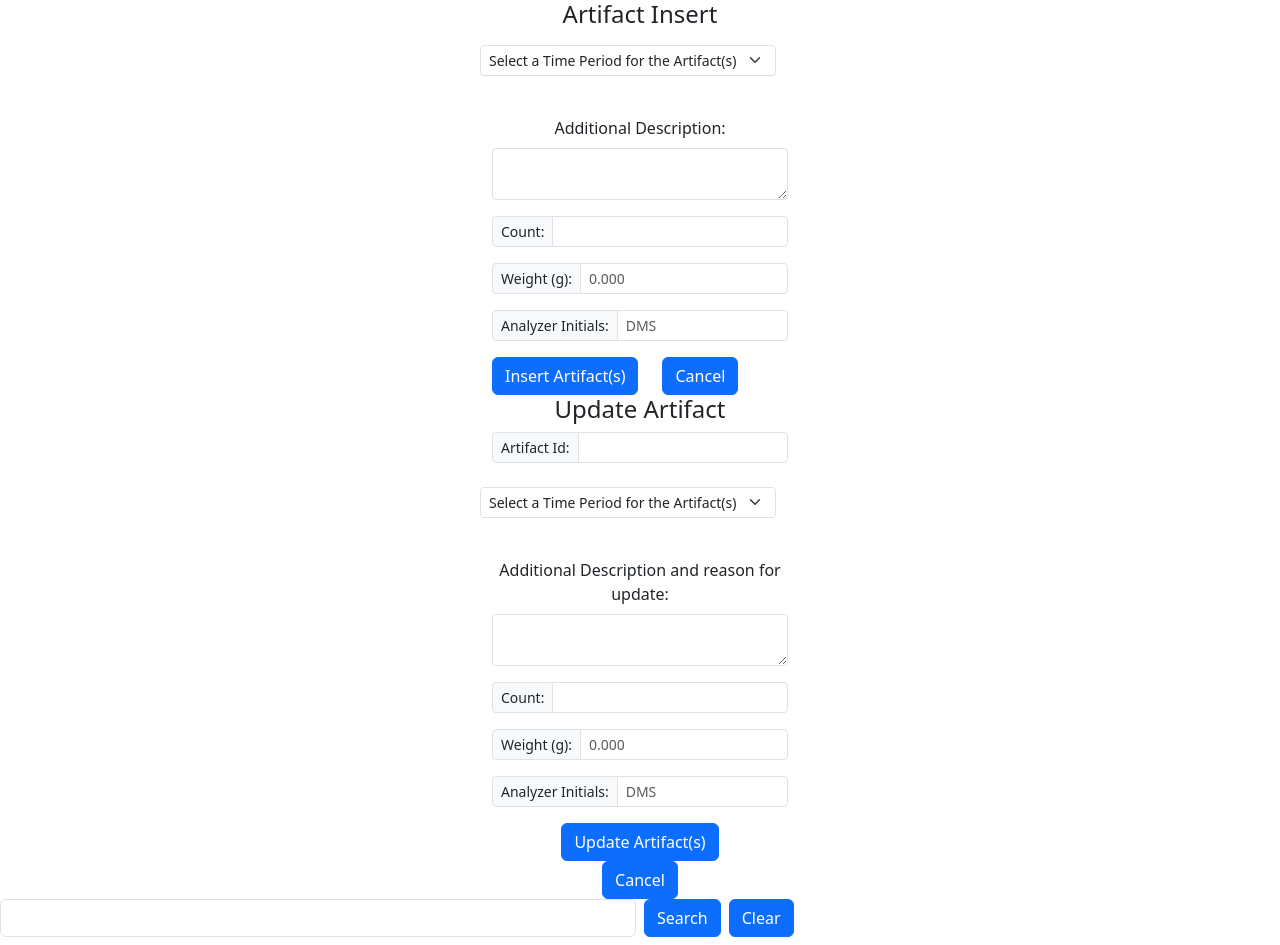
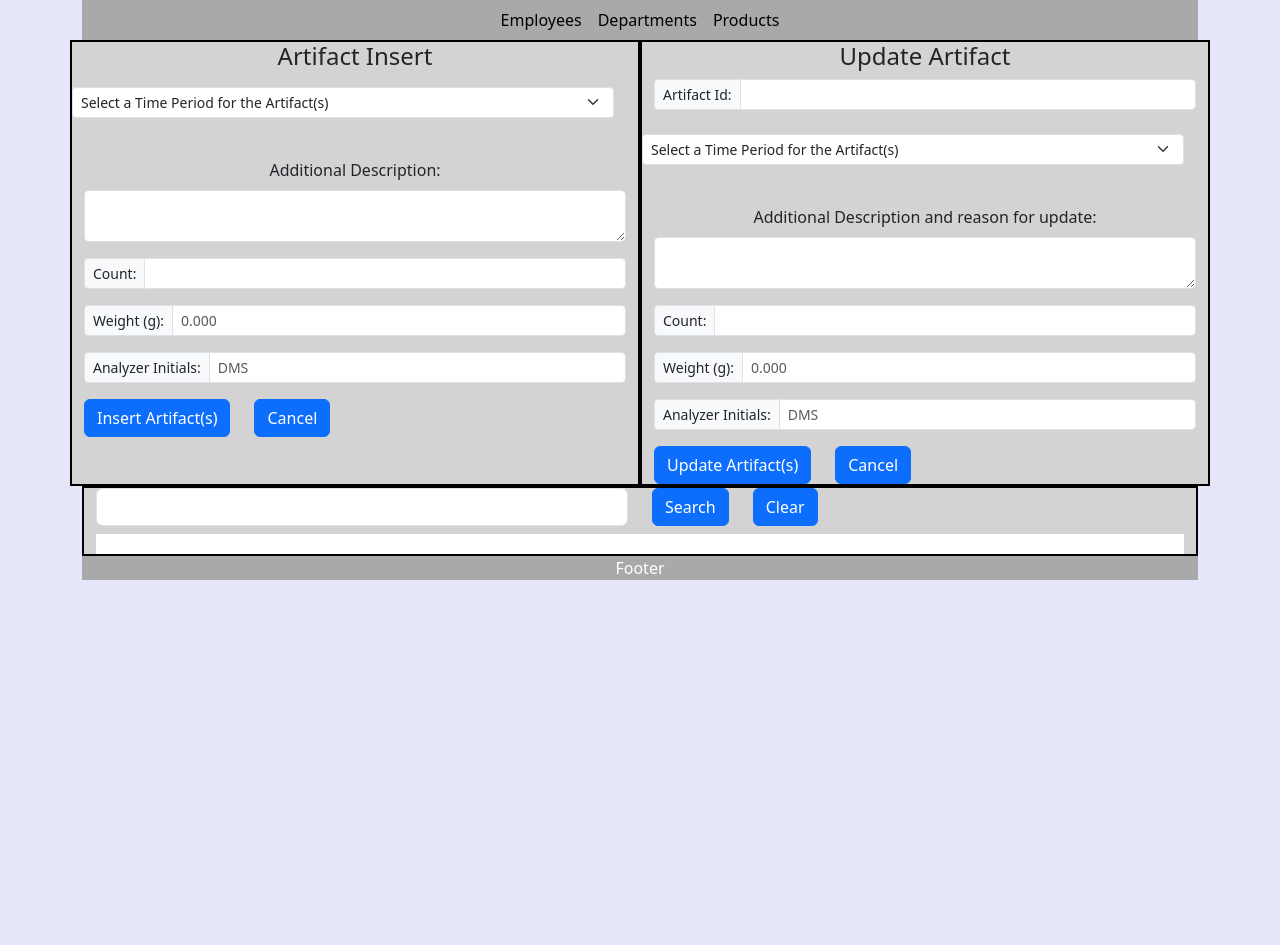
Before and after one commit to dmsorrows/archeology_project, a plain HTML site: page webapp_01/wwwroot/index.html in a window 1280 px wide. After the commit the page ends 800 px from the top, so only its background shows below. Drawn offline with nearby package versions, Linux system fonts and the light colour scheme; no server answers.

Commit message:
frontend structure progress

```diff
--- a/webapp_01/wwwroot/index.css
+++ b/webapp_01/wwwroot/index.css
@@ -1,5 +1,41 @@
-h5 {
+body {
+    background-color: lavender;
+}
+
+
+.my-header,
+.my-footer {
+    background-color: darkgray;
     text-align: center;
+    color: rgb(255, 255, 255);
+}
+
+.col-artifact-table {
+    background-color: white;
+    padding-top: 20px;
+}
+
+h4 {
+    text-align: center;
+}
+
+#form-insert {
+    background-color: lightgrey;
+    border: 2px solid rgb(0, 0, 0);
+}
+
+#form-update {
+    background-color: lightgrey;
+    border: 2px solid rgb(0, 0, 0);
+}
+
+#form-search {
+    background-color: lightgrey;
+    border: 2px solid rgb(0, 0, 0);
+}
+
+.button-column {
+    width: 160px;
 }
 
 #artifact-table {
--- a/webapp_01/wwwroot/index.html
+++ b/webapp_01/wwwroot/index.html
@@ -8,10 +8,31 @@
     <link rel="stylesheet" href="index.css">
   </head>
   <body>
+    <div class="container">
+      <div class="col my-header">
+        <ul class="nav col-lg-auto me-lg-auto mb-2 justify-content-center mb-md-0">
+          <li>
+            <a id="anchor-nav-employees" href="#" class="nav-link px-2 link-body-emphasis">
+                Employees
+            </a>
+          </li>
+          <li>
+            <a id="anchor-nav-departments" href="#" class="nav-link px-2 link-body-emphasis">
+                Departments
+            </a>
+          </li>
+          <li>
+            <a id="anchor-nav-products" href="#" class="nav-link px-2 link-body-emphasis">
+                Products
+            </a>
+          </li>
+        </ul>
+      </div>
 
+      <div class="row">
         <!-- For Inserting -->
 
-    <div id="form-insert" class="col-3 container text-center">
+        <div id="form-insert" class="text-center col">
           <h4>Artifact Insert</h4>
           <form class="row align-items-start">
 
@@ -63,6 +84,7 @@
                 <input id="text-insert-lab-tech-initials" type="text" class="form-control" placeholder="DMS">
             </div>
 
+            <div class="row">
               <div class="col-auto">
                 <button id="button-insert" type="button" class="btn btn-primary">Insert Artifact(s)</button>
               </div>
@@ -70,13 +92,13 @@
               <div class="col-auto">
                 <button id="button-insert-cancel" type="button" class="btn btn-primary">Cancel</button>
               </div>
-
+            </div>
           </form>
         </div>
 
         <!-- For Updating -->
 
-    <div id="form-update" class="col-3 container text-center">
+        <div id="form-update" class="text-center col">
           <h4>Update Artifact</h4>
           <form>
             <div class="input-group input-group-sm mb-3">
@@ -132,6 +154,7 @@
                 <input id="text-update-lab-tech-initials" type="text" class="form-control" placeholder="DMS">
             </div>
 
+            <div class="row">
               <div class="col-auto">
                 <button id="button-update" type="button" class="btn btn-primary">Update Artifact(s)</button>
               </div>
@@ -139,30 +162,47 @@
               <div class="col-auto">
                 <button id="button-update-cancel" type="button" class="btn btn-primary">Cancel</button>
               </div>
+          </div>
+
           </form>
+        </div>
       </div>
 
     <!-- For Searching -->
 
+    <div class="container" id="form-search">
       <div class="row">
-      <div class="col my-right">
-          <form class="row mb-2 g-2">
+        <div class="col">
+
+          <form class="row mb-2">
               <div class="col-6">
                   <input id="text-search" type="text" class="form-control">
               </div>
+
               <div class="col-auto">
                   <button id="button-search" type="button" class="btn btn-primary">Search</button>
               </div>
+
               <div class="col-auto">
                   <button id="button-search-clear" type="button" class="btn btn-primary">Clear</button>
               </div>
           </form>
-          <div class="col col-employee-table">
+
+          <div class="col-artifact-table">
             <div id="artifact-table"></div>
+          </div>
+
         </div>
       </div>
     </div>
 
+    <div class="col my-footer">
+      <div class="col col-12">
+          Footer
+      </div>
+    </div>
+
+  </div>
 
     <script src="https://cdn.jsdelivr.net/npm/bootstrap@5.3.0/dist/js/bootstrap.bundle.min.js" integrity="sha384-geWF76RCwLtnZ8qwWowPQNguL3RmwHVBC9FhGdlKrxdiJJigb/j/68SIy3Te4Bkz" crossorigin="anonymous"></script>
     <script src="index.js"></script>
```
Lines whose indentation alone changed are shown as unchanged.
